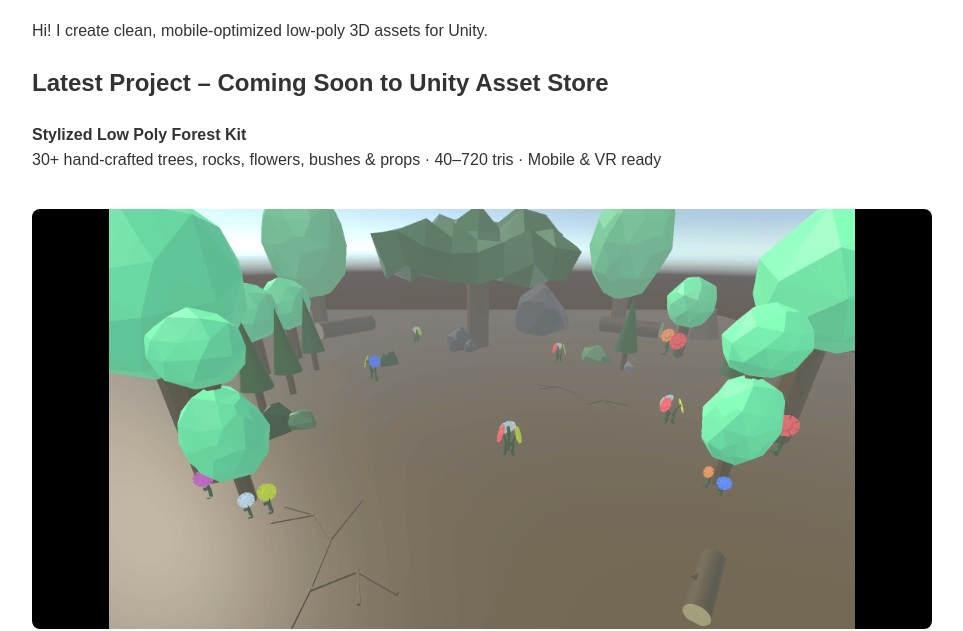
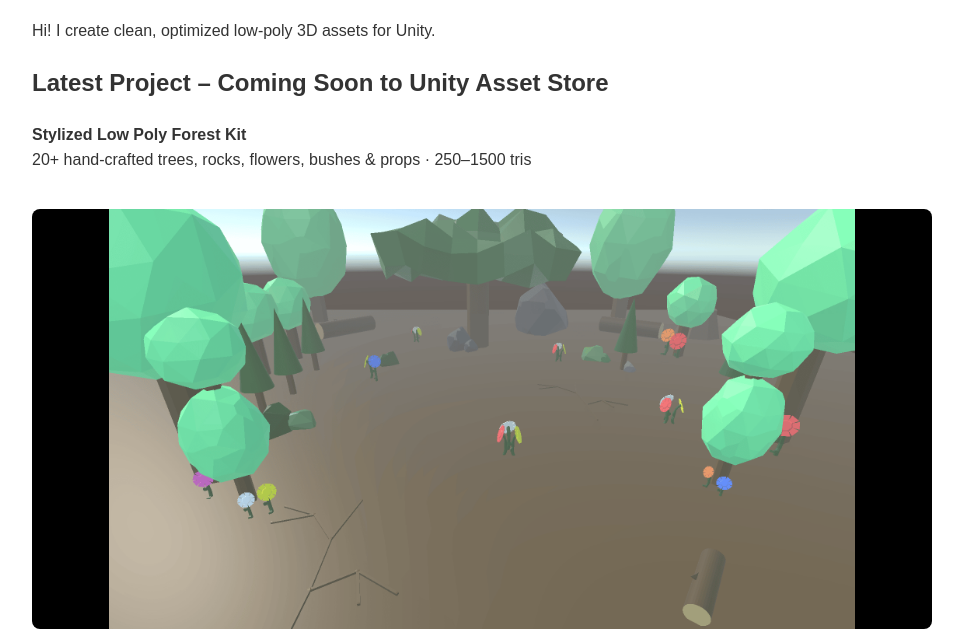
Before and after one commit to ThOfficialCoder/ThOfficialCoder.github.io, a plain HTML site: page index.html in a window 1280 px wide. Shown: the part 176-807 px from the top of the page, without its empty margins (158-1121 px from the left). Drawn offline with Linux system fonts and the light colour scheme.

Commit message:
Update project description and asset details

```diff
--- a/index.html
+++ b/index.html
@@ -16,11 +16,11 @@
 <body>
 <div class="container">
     <h1>Suhayl Premji – Unity Asset Developer</h1>
-    <p>Hi! I create clean, mobile-optimized low-poly 3D assets for Unity.</p>
+    <p>Hi! I create clean, optimized low-poly 3D assets for Unity.</p>
 
     <h2>Latest Project – Coming Soon to Unity Asset Store</h2>
     <p><strong>Stylized Low Poly Forest Kit</strong><br>
-       30+ hand-crafted trees, rocks, flowers, bushes & props · 40–720 tris · Mobile & VR ready</p>
+       20+ hand-crafted trees, rocks, flowers, bushes & props · 250–1500 tris</p>
 
     <img src="Cover.png" alt="Stylized Low Poly Forest Kit – Demo Scene">
 
```
